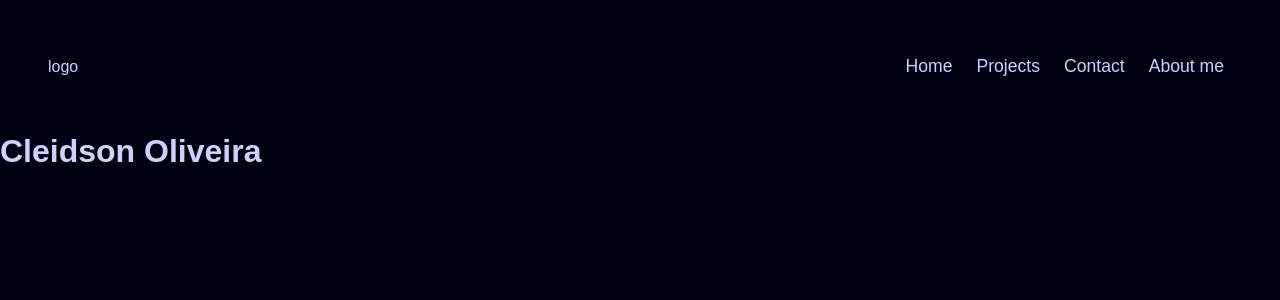
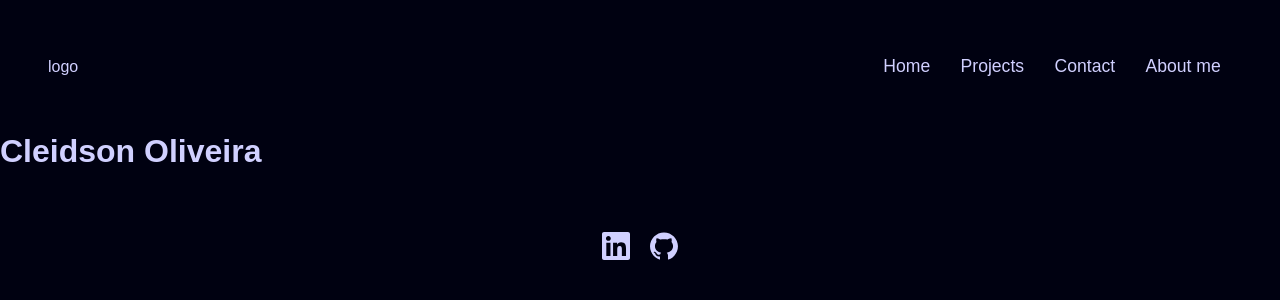
Before and after one commit to Cleidson-Oliveira/portfolio, a React (Vite) app: page / in a window 1280 px wide. Shown: the top 300 px of the page. Built offline with nearby package versions, Linux system fonts and the light colour scheme.

Commit message:
footer component created

```diff
--- a/package.json
+++ b/package.json
@@ -10,6 +10,7 @@
   "dependencies": {
     "react": "^18.0.0",
     "react-dom": "^18.0.0",
+    "react-icons": "^4.4.0",
     "sass": "^1.53.0"
   },
   "devDependencies": {
--- a/src/App.tsx
+++ b/src/App.tsx
@@ -1,4 +1,5 @@
 import Header from "./components/Header";
+import Footer from "./components/Footer";
 import "../styles/global.scss";
 
 function App () {
@@ -8,6 +9,7 @@ function App () {
       <h1>
         Cleidson Oliveira
       </h1>
+      <Footer />
     </>
   )
 }
--- /dev/null
+++ b/src/components/Footer/index.tsx
@@ -0,0 +1,23 @@
+import { AiOutlineGithub } from "react-icons/ai";
+import { FaLinkedin } from "react-icons/fa";
+
+import style from "./style.module.scss";
+
+export default function Footer () {
+    return (
+        <footer className={style.footer}>
+            <a
+                className={style.socialIcom}
+                href="https://www.linkedin.com/in/cleidson-oliveira-963ba7230/"
+            >
+                <FaLinkedin />
+            </a>
+            <a
+                className={style.socialIcom}
+                href="https://github.com/Cleidson-Oliveira"
+            >
+                <AiOutlineGithub />
+            </a>
+        </footer>
+    )
+}
--- /dev/null
+++ b/src/components/Footer/style.module.scss
@@ -0,0 +1,17 @@
+.footer {
+    display: flex;
+    justify-content: center;
+    align-items: center;
+    gap: 1rem;
+    width: 100%;
+    height: 10rem;
+}
+
+.socialIcom {
+    text-decoration: none;
+    font-size: 2rem;
+
+    svg {
+        font-size: inherit;
+    }
+}
--- a/src/components/Header/style.module.scss
+++ b/src/components/Header/style.module.scss
@@ -14,7 +14,7 @@
 }
 
 .menuItem {
-    padding: .5rem;
+    padding: .5rem .7rem;
     border-radius: .2rem;
     font-size: 1.1rem;
     cursor: pointer;
--- a/styles/global.scss
+++ b/styles/global.scss
@@ -5,6 +5,11 @@
     font-family: sans-serif;
 }
 
+html {
+    height: 100%;
+}
+
 body {
+    height: 100%;
     background: rgb(0, 1, 17);
 }
```
Also changed, not shown: 1 other file (tests, documents, lock files or other folders).
